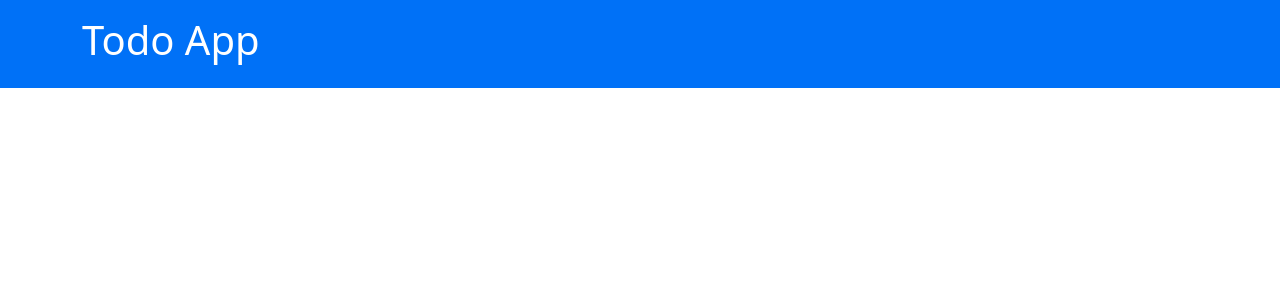
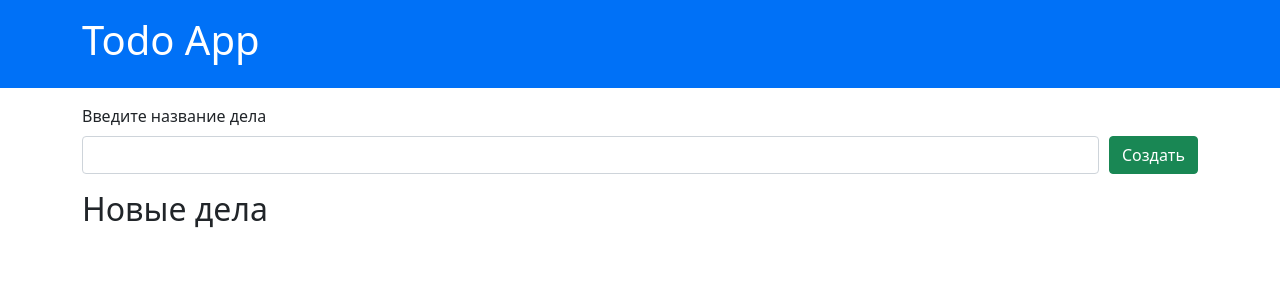
Before and after one commit to rumeone/PERNproject, a React (Create React App) app in the folder client/todo/: page / in a window 1280 px wide. Shown: the top 300 px of the page. Built offline with nearby package versions, Linux system fonts and the light colour scheme.

Commit message:
Added TodoForm

```diff
--- a/client/todo/src/App.tsx
+++ b/client/todo/src/App.tsx
@@ -1,12 +1,20 @@
 import React from 'react';
-import logo from './logo.svg';
 import './App.css';
 import {Header} from "./components/Header/Header";
+import {TodoForm} from "./components/TodoForm/TodoForm";
 
 function App() {
   return (
    <>
      <Header></Header>
+       <main>
+           <section>
+               <div className="container pt-3">
+                   <TodoForm/>
+                   <h2>Новые дела</h2>
+               </div>
+           </section>
+       </main>
    </>
   );
 }
--- a/client/todo/src/components/TodoForm/TodoForm.tsx
+++ b/client/todo/src/components/TodoForm/TodoForm.tsx
@@ -0,0 +1,11 @@
+export const TodoForm = () => {
+    return (
+        <form className="mb-3 d-flex align-items-end justify-content-between">
+            <div className="form-group" style={{width: '92%', marginRight: '10px'}}>
+                <label htmlFor="" className="form-label">Введите название дела</label>
+                <input type="text" className="form-control"/>
+            </div>
+            <button className="btn btn-success">Создать</button>
+        </form>
+    )
+}
--- /dev/null
+++ b/client/todo/src/components/TodoItem/TodoItem.tsx
@@ -0,0 +1,3 @@
+export const TodoItem = () => {
+
+}
```
Also changed, not shown: client/todo/src/components/TodoItem/styles.css (added).
